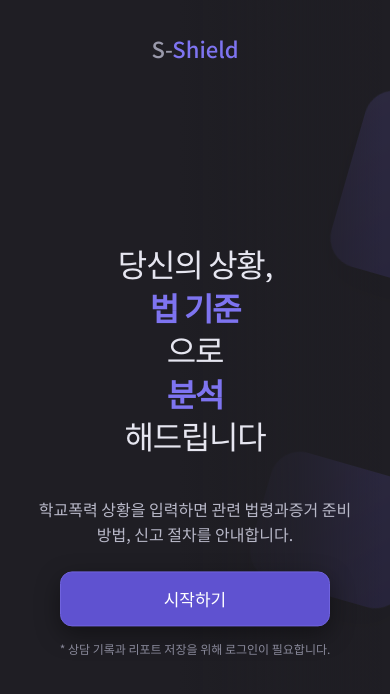
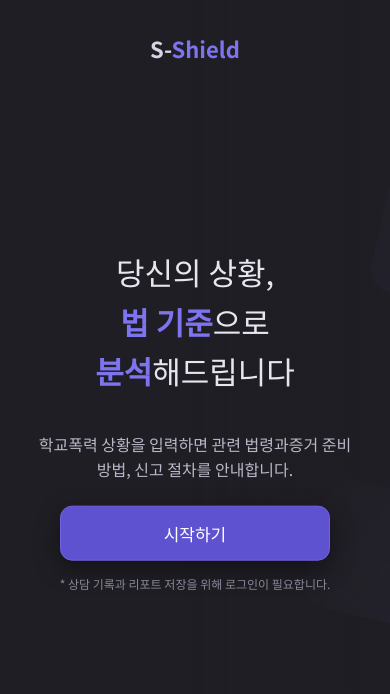
Before and after one commit to SafeShieldITshow/SafeShield, a React (Vite) app: page / in a window 390 px wide. Shown: the top 694 px of the page. Built offline with nearby package versions, Linux system fonts and the light colour scheme; no server answers.

Commit message:
Soften home page visual effects

```diff
--- a/src/App.css
+++ b/src/App.css
@@ -12,11 +12,11 @@
 /* 말풍선 데코 */
 .chat-wrapper {
   position: absolute;
-  top: -20%;
-  right: 0%;
-  width: 48%;
+  top: -16%;
+  right: -3%;
+  width: 44%;
   height: 140%;
-  transform: rotate(16deg);
+  transform: rotate(13deg);
   display: flex;
   flex-direction: column;
   justify-content: center;
@@ -24,11 +24,11 @@
   z-index: 1;
 }
 
-.bubble { border-radius: 30px; opacity: 0; animation: fadeIn 0.4s ease-out forwards; }
-.b-white-1  { width: 80%; height: 16%; background: #f2f2f6; align-self: flex-end;   margin-right: -20%; box-shadow: var(--shadow-md); animation-delay: 0.1s; }
-.b-purple-1 { width: 90%; height: 18%; background: var(--accent-gradient); align-self: flex-start; margin-left: -30%;  box-shadow: var(--shadow-lg); animation-delay: 0.2s; }
-.b-white-2  { width: 95%; height: 11%; background: #f2f2f6; align-self: flex-end;   margin-right: -35%; box-shadow: var(--shadow-md); animation-delay: 0.3s; }
-.b-purple-2 { width: 85%; height: 13%; background: var(--accent-gradient); align-self: flex-start; margin-left: -25%;  box-shadow: var(--shadow-lg); animation-delay: 0.4s; }
+.bubble { border-radius: 24px; opacity: 0.74; animation: none; }
+.b-white-1  { width: 80%; height: 16%; background: rgba(242, 242, 246, 0.78); align-self: flex-end;   margin-right: -20%; box-shadow: var(--shadow-sm); }
+.b-purple-1 { width: 90%; height: 18%; background: linear-gradient(135deg, rgba(66, 58, 130, 0.18), rgba(126, 116, 240, 0.68)); align-self: flex-start; margin-left: -30%;  box-shadow: var(--shadow-md); }
+.b-white-2  { width: 95%; height: 11%; background: rgba(242, 242, 246, 0.7); align-self: flex-end;   margin-right: -35%; box-shadow: var(--shadow-sm); }
+.b-purple-2 { width: 85%; height: 13%; background: linear-gradient(135deg, rgba(66, 58, 130, 0.16), rgba(126, 116, 240, 0.54)); align-self: flex-start; margin-left: -25%;  box-shadow: var(--shadow-md); }
 
 .gradient-overlay {
   position: absolute;
@@ -67,30 +67,37 @@
 .line-wrapper { display: flex; align-items: baseline; height: 1.3em; margin-bottom: 12px; width: 100%; }
 .line-flex    { gap: 12px; }
 
-.typing-txt { display: inline-block; overflow: hidden; white-space: nowrap; width: 0; vertical-align: middle; }
-.fade-txt   { opacity: 0; display: inline-block; white-space: nowrap; }
+.typing-txt,
+.fade-txt {
+  display: inline-block;
+  white-space: nowrap;
+  opacity: 1;
+  width: auto;
+  vertical-align: middle;
+}
 
-.anim-1 { animation: typing     0.8s steps(15)    forwards; animation-delay: 0.3s; }
-.anim-2 { animation: smoothFade 1.0s ease-out      forwards; animation-delay: 1.1s; }
-.anim-3 { animation: typing     0.4s steps(5)      forwards; animation-delay: 1.6s; }
-.anim-4 { animation: smoothFade 1.0s ease-out      forwards; animation-delay: 2.0s; }
-.anim-5 { animation: typing     0.8s steps(10)     forwards; animation-delay: 2.6s; }
-.anim-6 { opacity: 0; animation: fadeIn 0.8s forwards; animation-delay: 3.4s; }
-.anim-7 { opacity: 0; animation: fadeIn 0.8s forwards; animation-delay: 3.9s; }
+.anim-1,
+.anim-2,
+.anim-3,
+.anim-4,
+.anim-5,
+.anim-6,
+.anim-7 {
+  animation: none;
+  opacity: 1;
+}
 
-.title-h1   { font-size: 72px; line-height: 1.2; margin-bottom: 24px; letter-spacing: -0.04em; }
+.title-h1   { font-size: 66px; line-height: 1.18; margin-bottom: 24px; letter-spacing: 0; }
 .text-white { color: #e6e6f0; font-weight: 400; }
 
 .text-purple {
   color: var(--accent-light);
   font-weight: 700;
   cursor: pointer;
-  transition: all 0.3s;
+  transition: color var(--ease);
 }
 .text-purple:hover {
-  text-shadow: 0 0 10px rgba(126, 116, 240, 0.4);
-  transform: translateY(-3px);
-  color: #b0aaff;
+  color: #a7a0ff;
 }
 
 .sub-desc  { color: #b8b8c8; font-size: 22px; line-height: 1.6; margin-bottom: 34px; font-weight: 400; word-break: keep-all; overflow-wrap: break-word; }
@@ -121,7 +128,7 @@
 @media (min-width: 601px) and (max-width: 1024px) {
   .logo-text    { left: 60px; top: 40px; font-size: 20px; }
   .main-content { left: 60px; width: 85%; }
-  .title-h1     { font-size: 52px; white-space: normal; }
+  .title-h1     { font-size: 48px; white-space: normal; }
   .sub-desc     { font-size: 20px; margin-bottom: 30px; }
   .start-btn    { width: 240px; }
   .chat-wrapper { opacity: 0.26; right: -8%; }
@@ -134,22 +141,26 @@
     overflow-y: auto;
   }
   .logo-text {
+    position: fixed;
     left: 0; width: 100%; text-align: center; top: 32px;
+    color: #d7d5e3;
+    font-weight: 700;
+    z-index: 20;
   }
   .main-content {
     left: 5%; width: 90%; text-align: center;
     display: flex; flex-direction: column; align-items: center;
-    top: 50%; transform: translateY(-45%);
+    top: 47%; transform: translateY(-45%);
   }
-  .title-h1     { font-size: 32px; line-height: 1.16; white-space: normal; margin-bottom: 20px; }
+  .title-h1     { font-size: 31px; line-height: 1.2; white-space: normal; margin-bottom: 20px; }
   .line-wrapper { display: block; height: auto; margin-bottom: 7px; }
   .line-flex    { gap: 0; }
-  .typing-txt   { width: 100% !important; animation: fadeIn 1s forwards !important; }
-  .fade-txt     { opacity: 1 !important; margin-right: 0; }
+  .typing-txt,
+  .fade-txt     { width: auto !important; animation: none !important; opacity: 1 !important; margin-right: 0; }
   .sub-desc     { font-size: 16px; line-height: 1.55; margin-bottom: 24px; padding: 0 10px; }
   .mobile-br    { display: block; }
   .pc-br        { display: none; }
   .start-btn    { width: 100%; max-width: 300px; padding: 14px 0; margin: 0 auto 14px; font-size: 17px; border-radius: var(--r-md); }
   .info-note    { max-width: 300px; font-size: 12px; line-height: 1.45; }
-  .chat-wrapper { opacity: 0.14; right: -46%; top: -28%; height: 120%; }
+  .chat-wrapper { opacity: 0.1; right: -52%; top: -26%; height: 120%; }
 }
```
